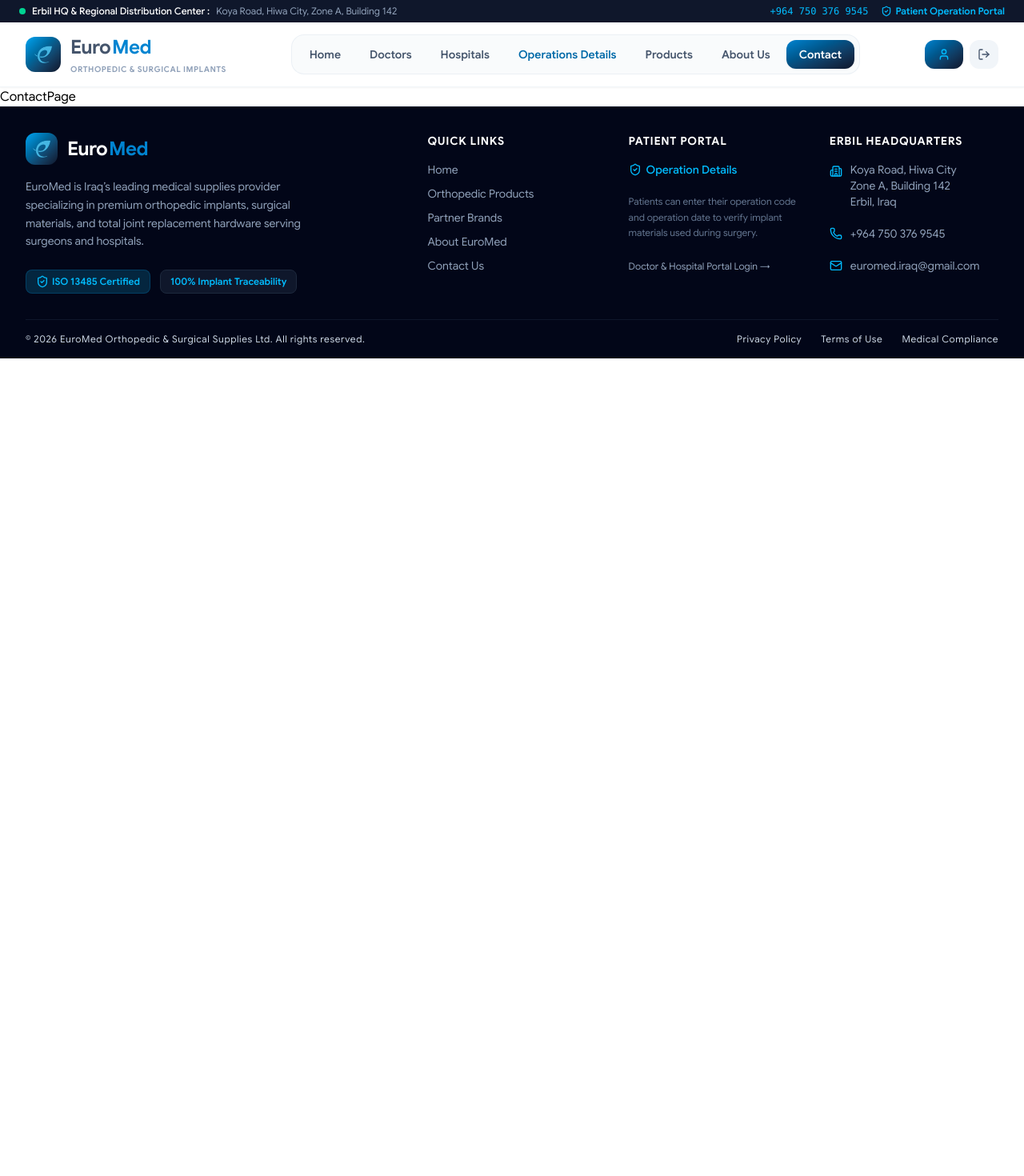
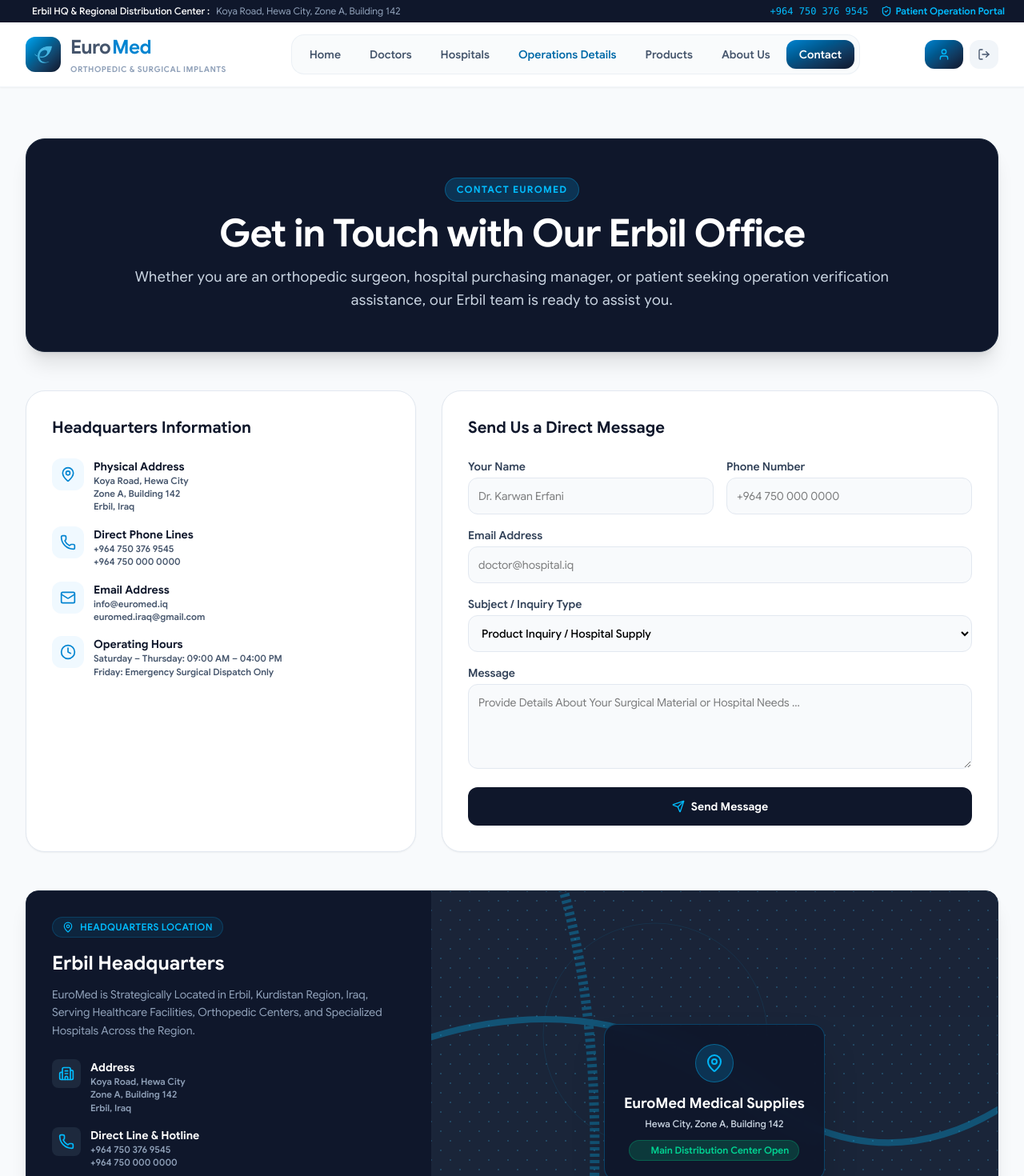
Before and after one commit to Muhammed-AL-Sous/EuroMed-Company, a React (Vite) app in the folder Front-End-React/: page /contact in a window 1280 px wide. Shown: the top 1470 px of the page at 80% size. Before the commit the page ends 800 px from the top, so only its background shows below. Built offline with nearby package versions, Linux system fonts and the light colour scheme.

Commit message:
after add contact page

```diff
--- a/Front-End-React/src/components/common/LocationMap.jsx
+++ b/Front-End-React/src/components/common/LocationMap.jsx
@@ -14,9 +14,9 @@
               Erbil Headquarters
             </h3>
             <p className="text-slate-400 text-sm leading-relaxed mb-6">
-              EuroMed is strategically located in Erbil, Kurdistan Region, Iraq,
-              serving healthcare facilities, orthopedic centers, and specialized
-              hospitals across the region.
+              EuroMed is Strategically Located in Erbil, Kurdistan Region, Iraq,
+              Serving Healthcare Facilities, Orthopedic Centers, and Specialized
+              Hospitals Across the Region.
             </p>
 
             <div className="space-y-4 text-sm text-slate-300">
@@ -25,9 +25,11 @@
                   <Building2 className="w-5 h-5" />
                 </div>
                 <div>
-                  <div className="font-semibold text-white">Address</div>
-                  <div className="text-slate-400">
-                    Koya Road, Hiwa City
+                  <div className="font-bold text-white text-[14px]">
+                    Address
+                  </div>
+                  <div className="text-slate-400 text-[11.5px] font-semibold">
+                    Koya Road, Hewa City
                     <br />
                     Zone A, Building 142
                     <br />
@@ -41,11 +43,15 @@
                   <Phone className="w-5 h-5" />
                 </div>
                 <div>
-                  <div className="font-semibold text-white">
+                  <div className="font-bold text-white text-[14px]">
                     Direct Line & Hotline
                   </div>
-                  <div className="text-slate-400">+964 750 376 9545</div>
-                  <div className="text-slate-400">+964 750 000 0000</div>
+                  <div className="text-slate-400 text-[11.5px] font-semibold">
+                    +964 750 376 9545
+                  </div>
+                  <div className="text-slate-400 text-[11.5px] font-semibold">
+                    +964 750 000 0000
+                  </div>
                 </div>
               </div>
 
@@ -54,8 +60,10 @@
                   <Compass className="w-5 h-5" />
                 </div>
                 <div>
-                  <div className="font-semibold text-white">Coordinates</div>
-                  <div className="text-slate-400 text-xs font-mono">
+                  <div className="font-bold text-white text-[14px]">
+                    Coordinates
+                  </div>
+                  <div className="text-slate-400 text-[11.5px] font-semibold">
                     36°12'11.7"N 44°05'30.7"E
                   </div>
                 </div>
@@ -126,7 +134,7 @@
               EuroMed Medical Supplies
             </h4>
             <p className="text-xs text-slate-300 font-medium mb-3">
-              Hiwa City, Zone A, Building 142
+              Hewa City, Zone A, Building 142
             </p>
             <div className="inline-flex items-center gap-1.5 px-3 py-1 rounded-full bg-emerald-500/20 text-emerald-400 text-xs font-semibold border border-emerald-500/30">
               <span className="w-2 h-2 rounded-full bg-emerald-400 animate-ping" />{" "}
--- a/Front-End-React/src/components/home/CompanyIntro.jsx
+++ b/Front-End-React/src/components/home/CompanyIntro.jsx
@@ -69,7 +69,7 @@
                         EuroMed HQ Erbil
                       </h4>
                       <p className="text-xs text-slate-500 font-medium">
-                        Koya Road, Hiwa City, Zone A, Building 142
+                        Koya Road, Hewa City, Zone A, Building 142
                       </p>
                     </div>
                   </div>
@@ -119,10 +119,10 @@
             {stats.map((stat, idx) => (
               <motion.div
                 key={stat.label}
-                initial={{ opacity: 0, scale: 0.9 }}
+                initial={{ opacity: 0, scale: 0.7 }}
                 whileInView={{ opacity: 1, scale: 1 }}
                 viewport={{ once: true }}
-                transition={{ duration: 0.9, delay: idx * 0.1 }}
+                transition={{ duration: 0.4, delay: idx * 0.4 }}
               >
                 <div
                   key={idx}
--- a/Front-End-React/src/components/layout/Footer.jsx
+++ b/Front-End-React/src/components/layout/Footer.jsx
@@ -124,7 +124,7 @@
               <li className="flex items-start gap-2.5">
                 <Building2 className="w-4 h-4 text-sky-400 shrink-0 mt-1" />
                 <span>
-                  Koya Road, Hiwa City
+                  Koya Road, Hewa City
                   <br />
                   Zone A, Building 142
                   <br />
--- a/Front-End-React/src/components/layout/Navbar.jsx
+++ b/Front-End-React/src/components/layout/Navbar.jsx
@@ -3,6 +3,7 @@
 // import { useDispatch, useSelector } from "react-redux";
 import { Link, useLocation, useNavigate } from "react-router";
 // import { logout } from "../../store/slices/authSlice.js";
+import { motion } from "motion/react";
 
 export default function Navbar() {
   const [mobileMenuOpen, setMobileMenuOpen] = useState(false);
@@ -40,12 +41,12 @@
       <div className="bg-slate-900 text-slate-300 text-xs py-1.5 px-4 sm:px-6 flex justify-between items-center">
         <div className="flex items-center gap-2 max-w-7xl mx-auto w-full justify-between">
           <div className="flex items-center gap-2">
-            <span className="inline-block w-2 h-2 rounded-full bg-emerald-400"></span>
+            <span className="inline-block w-2 h-2 rounded-full bg-emerald-400 animate-ping"></span>
             <span className="font-medium text-white">
               Erbil HQ & Regional Distribution Center :
             </span>
             <span className="hidden sm:inline text-slate-400">
-              Koya Road, Hiwa City, Zone A, Building 142
+              Koya Road, Hewa City, Zone A, Building 142
             </span>
           </div>
           <div className="flex items-center gap-4 text-xs">
@@ -65,14 +66,30 @@
       {/* Main Navbar */}
       <nav className="max-w-7xl mx-auto px-4 sm:px-6 lg:px-8 h-20 flex items-center justify-between">
         {/* Brand Logo */}
+
         <Link to="/" className="flex items-center gap-3 group">
-          <div className="w-11 h-11 rounded-xl bg-linear-to-br from-sky-500 to-slate-900 flex items-center justify-center group-hover:rotate-2">
+          <motion.div
+            whileHover={{
+              scale: [null, 1.1, 1.2],
+              transition: {
+                duration: 0.5,
+                times: [0, 0.6, 1],
+                ease: ["easeInOut", "easeOut"],
+              },
+            }}
+            transition={{
+              duration: 0.3,
+              ease: "easeOut",
+            }}
+          >
+            <div className="w-11 h-11 rounded-xl bg-linear-to-br from-sky-500 to-slate-900 flex items-center justify-center">
               <img
                 src="/images/Euromed-logo-icon.png"
                 alt="EuroMed-Logo"
                 className="w-6 h-6 text-sky-300"
               />
             </div>
+          </motion.div>
           <div className="flex flex-col">
             <span className="text-2xl font-bold text-slate-600 tracking-tight flex items-center gap-0.5">
               Euro<span className="text-sky-600">Med</span>
--- a/Front-End-React/src/pages/AboutPage.jsx
+++ b/Front-End-React/src/pages/AboutPage.jsx
@@ -30,9 +30,9 @@
   ];
 
   return (
-    <div className="py-12 sm:py-16 bg-slate-50 min-h-screen space-y-16">
+    <div className="py-12 sm:py-16 bg-slate-50 min-h-screen space-y-12">
       {/* Header Banner */}
-      <div className="max-w-7xl mx-auto px-4 sm:px-6 lg:px-8 ">
+      <div className="max-w-7xl mx-auto px-4 sm:px-6 lg:px-8">
         <div className="bg-slate-900 text-white rounded-3xl p-8 sm:p-12 border border-slate-800 shadow-xl relative overflow-hidden">
           <div className="mx-auto text-center max-w-5xl space-y-4">
             <span className="inline-block text-xs font-bold tracking-widest uppercase text-sky-400 bg-sky-500/20 px-3.5 py-1.5 rounded-full border border-sky-400/30">
@@ -92,7 +92,7 @@
             EuroMed Headquarters & Distribution Hub
           </h2>
           <p className="text-slate-600 text-sm">
-            Located on Koya Road, Hiwa City, Zone A, Building 142, Erbil, Iraq.
+            Located on Koya Road, Hewa City, Zone A, Building 142, Erbil, Iraq.
           </p>
         </div>
         <LocationMap />
--- a/Front-End-React/src/pages/ContactPage.jsx
+++ b/Front-End-React/src/pages/ContactPage.jsx
@@ -1,5 +1,211 @@
+import { Clock, Mail, MapPin, Phone, Send } from "lucide-react";
+import { useState } from "react";
+import LocationMap from "./../components/common/LocationMap";
+
 const ContactPage = () => {
-  return <div>ContactPage</div>;
+  const [submitted, setSubmitted] = useState(false);
+
+  const handleSubmit = (e) => {
+    e.preventDefault();
+    setSubmitted(true);
+  };
+
+  return (
+    <div className="py-12 sm:py-16 bg-slate-50 min-h-screen space-y-12">
+      <div className="max-w-7xl mx-auto px-4 sm:px-6 lg:px-8">
+        <div className="bg-slate-900 text-white rounded-3xl p-8 sm:p-12 border border-slate-800 shadow-xl relative overflow-hidden">
+          <div className="mx-auto text-center max-w-5xl space-y-4">
+            <span className="inline-block text-xs font-bold tracking-widest uppercase text-sky-400 bg-sky-500/20 px-3.5 py-1.5 rounded-full border border-sky-400/30">
+              Contact EuroMed
+            </span>
+            <h1 className="text-4xl sm:text-5xl font-black text-white tracking-tight">
+              Get in Touch with Our Erbil Office
+            </h1>
+            <p className="text-slate-300 text-base sm:text-lg leading-relaxed tracking-wide">
+              Whether you are an orthopedic surgeon, hospital purchasing
+              manager, or patient seeking operation verification assistance, our
+              Erbil team is ready to assist you.
+            </p>
+          </div>
+        </div>
+      </div>
+
+      <div className="max-w-7xl mx-auto px-4 sm:px-6 lg:px-8">
+        <div className="grid grid-cols-1 lg:grid-cols-12 gap-8">
+          {/* Contact Details */}
+          <div className="lg:col-span-5 bg-white p-8 rounded-3xl border border-slate-200 shadow-xs space-y-6">
+            <h3 className="text-xl font-bold text-slate-900">
+              Headquarters Information
+            </h3>
+
+            <div className="space-y-4 text-sm text-slate-700">
+              <div className="flex items-start gap-3">
+                <div className="p-2.5 rounded-xl bg-sky-50 text-sky-600 shrink-0">
+                  <MapPin className="w-5 h-5" />
+                </div>
+                <div>
+                  <div className="font-bold text-slate-900 text-[14px]">
+                    Physical Address
+                  </div>
+                  <div className="text-slate-600 text-[11.5px] font-semibold">
+                    Koya Road, Hewa City
+                    <br />
+                    Zone A, Building 142
+                    <br />
+                    Erbil, Iraq
+                  </div>
+                </div>
+              </div>
+
+              <div className="flex items-start gap-3">
+                <div className="p-2.5 rounded-xl bg-sky-50 text-sky-600 shrink-0">
+                  <Phone className="w-5 h-5" />
+                </div>
+                <div>
+                  <div className="font-bold text-slate-900 text-[14px]">
+                    Direct Phone Lines
+                  </div>
+                  <div className="text-slate-600 text-[11.5px] font-semibold">
+                    +964 750 376 9545
+                  </div>
+                  <div className="text-slate-600 text-[11.5px] font-semibold">
+                    +964 750 000 0000
+                  </div>
+                </div>
+              </div>
+
+              <div className="flex items-start gap-3">
+                <div className="p-2.5 rounded-xl bg-sky-50 text-sky-600 shrink-0">
+                  <Mail className="w-5 h-5" />
+                </div>
+                <div>
+                  <div className="font-bold text-slate-900 text-[14px]">
+                    Email Address
+                  </div>
+                  <div className="text-slate-600 text-[11.5px] font-semibold">
+                    info@euromed.iq
+                  </div>
+                  <div className="text-slate-600 text-[11.5px] font-semibold">
+                    euromed.iraq@gmail.com
+                  </div>
+                </div>
+              </div>
+
+              <div className="flex items-start gap-3">
+                <div className="p-2.5 rounded-xl bg-sky-50 text-sky-600 shrink-0">
+                  <Clock className="w-5 h-5" />
+                </div>
+                <div>
+                  <div className="font-bold text-slate-900 text-[14px]">
+                    Operating Hours
+                  </div>
+                  <div className="text-slate-600 text-[11.5px] font-semibold">
+                    Saturday – Thursday: 09:00 AM – 04:00 PM
+                  </div>
+                  <div className="text-slate-600 text-[11.5px] font-semibold">
+                    Friday: Emergency Surgical Dispatch Only
+                  </div>
+                </div>
+              </div>
+            </div>
+          </div>
+
+          {/* Contact Form */}
+          <div className="lg:col-span-7 bg-white p-8 rounded-3xl border border-slate-200 shadow-xs">
+            <h3 className="text-xl font-bold text-slate-900 mb-6">
+              Send Us a Direct Message
+            </h3>
+
+            {submitted ? (
+              <div className="p-6 rounded-2xl bg-emerald-50 border border-emerald-200 text-emerald-800 text-sm font-semibold space-y-2">
+                <div className="text-base font-bold">
+                  Thank you for contacting EuroMed!
+                </div>
+                <div>
+                  Your inquiry has been received. Our medical sales specialist
+                  in Erbil will contact you shortly.
+                </div>
+              </div>
+            ) : (
+              <form onSubmit={handleSubmit} className="space-y-4">
+                <div className="grid grid-cols-1 sm:grid-cols-2 gap-4">
+                  <div>
+                    <label className="block text-sm font-semibold text-slate-700 mb-1">
+                      Your Name
+                    </label>
+                    <input
+                      type="text"
+                      placeholder="Dr. Karwan Erfani"
+                      className="w-full bg-slate-50 p-3 rounded-xl border border-slate-200 text-sm"
+                      required
+                    />
+                  </div>
+                  <div>
+                    <label className="block text-sm font-semibold text-slate-700 mb-1">
+                      Phone Number
+                    </label>
+                    <input
+                      type="tel"
+                      placeholder="+964 750 000 0000"
+                      className="w-full bg-slate-50 p-3 rounded-xl border border-slate-200 text-sm"
+                      required
+                    />
+                  </div>
+                </div>
+
+                <div>
+                  <label className="block text-sm font-semibold text-slate-700 mb-1">
+                    Email Address
+                  </label>
+                  <input
+                    type="email"
+                    placeholder="doctor@hospital.iq"
+                    className="w-full bg-slate-50 p-3 rounded-xl border border-slate-200 text-sm"
+                    required
+                  />
+                </div>
+
+                <div>
+                  <label className="block text-sm font-semibold text-slate-700 mb-1">
+                    Subject / Inquiry Type
+                  </label>
+                  <select className="w-full bg-slate-50 p-3 rounded-xl border border-slate-200 text-sm font-medium">
+                    <option>Product Inquiry / Hospital Supply</option>
+                    <option>Patient Operation Verification Assistance</option>
+                    <option>Distribution & Brand Partnership</option>
+                    <option>General Question</option>
+                  </select>
+                </div>
+
+                <div>
+                  <label className="block text-sm font-semibold text-slate-700 mb-1">
+                    Message
+                  </label>
+                  <textarea
+                    rows={4}
+                    placeholder="Provide Details About Your Surgical Material or Hospital Needs ..."
+                    className="w-full bg-slate-50 p-3 rounded-xl border border-slate-200 text-sm"
+                    required
+                  />
+                </div>
+
+                <button
+                  type="submit"
+                  className="w-full py-3.5 rounded-xl cursor-pointer bg-slate-900 hover:bg-slate-800 text-white font-bold text-sm duration-400 transition-colors flex items-center justify-center gap-2"
+                >
+                  <Send className="w-4 h-4 text-sky-400" /> Send Message
+                </button>
+              </form>
+            )}
+          </div>
+        </div>
+      </div>
+
+      <div className="max-w-7xl mx-auto px-4 sm:px-6 lg:px-8">
+        <LocationMap />
+      </div>
+    </div>
+  );
 };
 
 export default ContactPage;
```
Also changed, not shown: Front-End-React/src/components/home/ProductCategoriesGrid.jsx (+16 -4 lines). Lines whose indentation alone changed are shown as unchanged.
